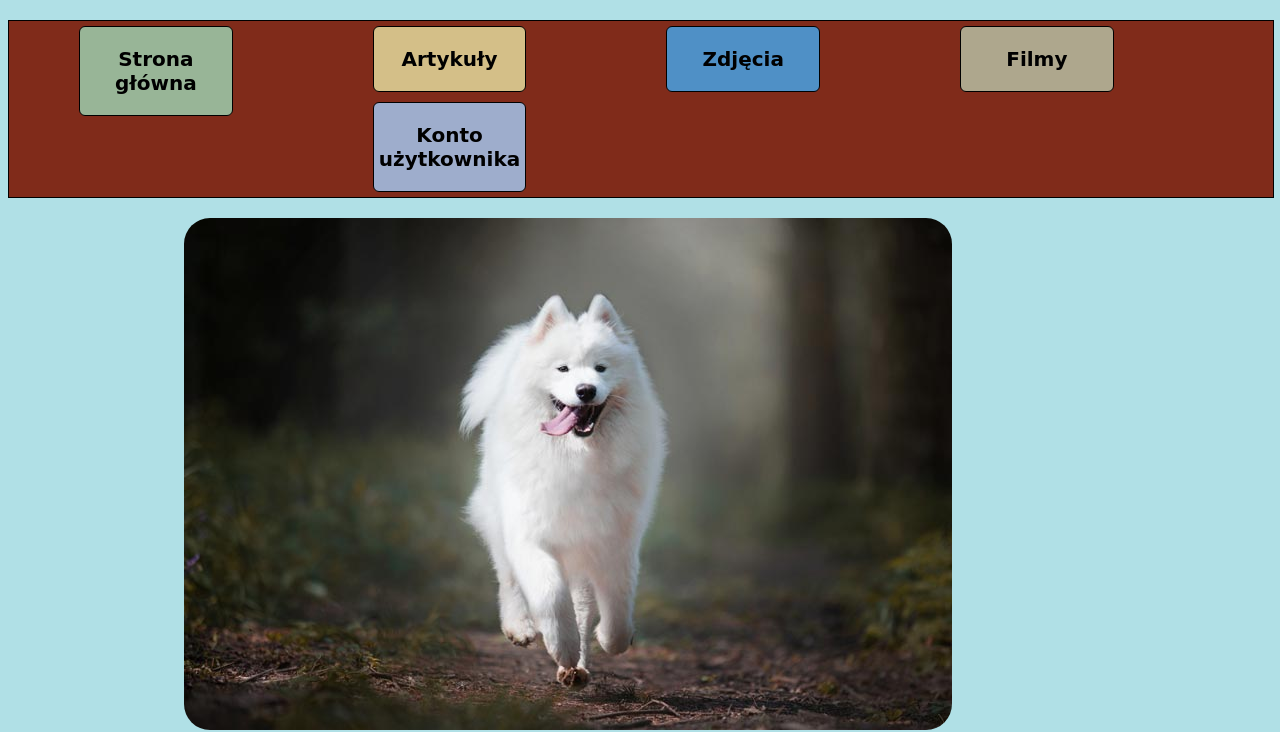
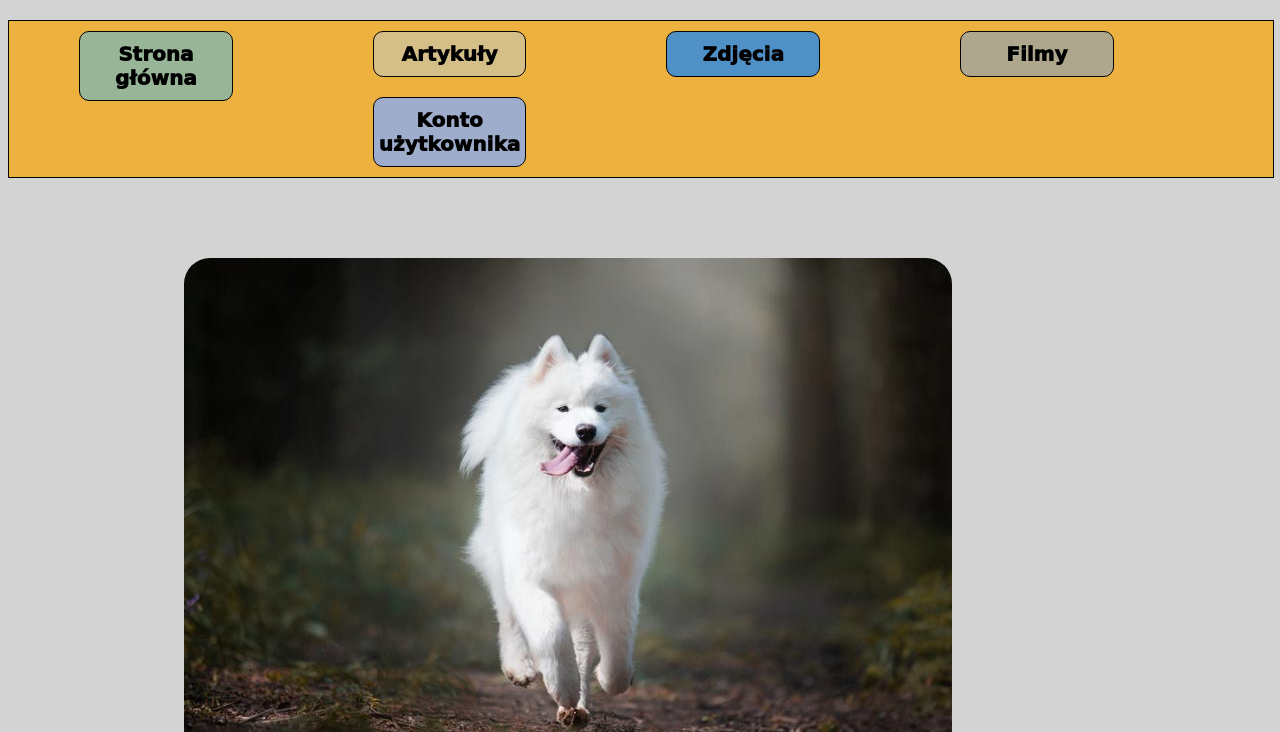
Before and after one commit to Vortex979/JakubPodsiadly.github.io, a plain HTML site: page index.html in a window 1280 px wide. Shown: the top 732 px of the page. Drawn offline with Linux system fonts and the light colour scheme; a web font is replaced by a local one.

Commit message:
Update styles.css

```diff
--- a/styles.css
+++ b/styles.css
@@ -1,9 +1,10 @@
 body {
-    background-color: powderblue;
+    background-color: lightgray ;
 }
 .nav-bar {
-    background-color: #802B1A;
+    background-color: #edb13f;
     width: 100%;
+    /*height: 50px;*/
     border: 1px solid black;
     float:left;
 }
@@ -13,13 +14,15 @@ body {
     width: 12%;
     border: 1px solid black;
     float: left;
-    margin: 5px 70px;
-    border-radius: 6px;
+    margin: 10px 70px;
+    border-radius: 10px;
 }
 
 .nav-element-text{
     font-size: 20px;
-    font-weight: 800;
+    font-weight: 1000;
+    margin-top: 10px;
+    margin-bottom: 10px;
 }
 
 .page-content{
@@ -31,6 +34,7 @@ body {
 .page-image{
     float: left;
     margin: 20px 50px;
+    margin-top: 80px;
 }
 
 .page-text{
@@ -43,6 +47,8 @@ body {
     text-align: center;
     font-size: 60px;
     margin-top: 0px;
+    padding-top: 120px;
+    color: #283c5f;
 }
 
 h2{
```
